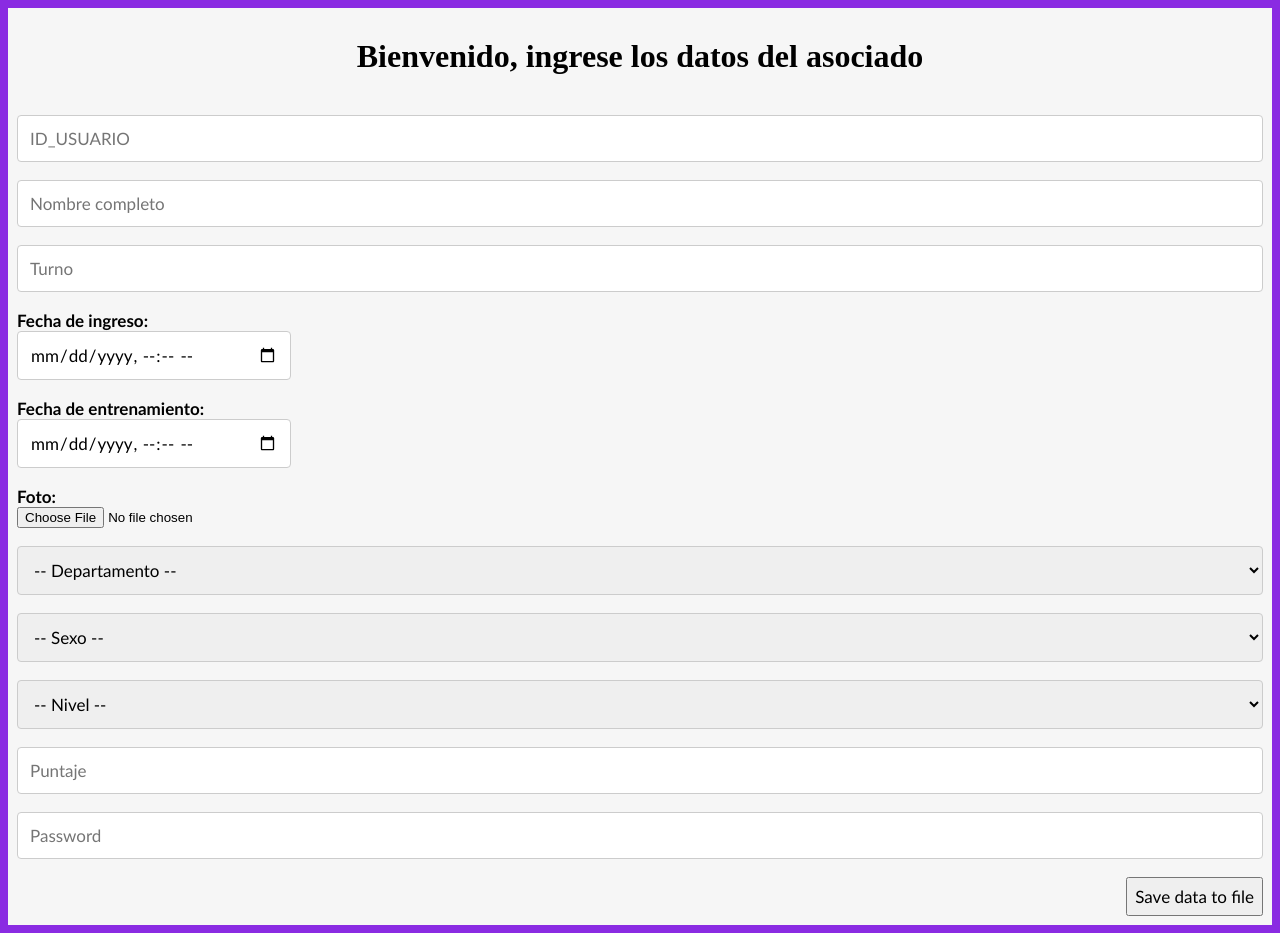
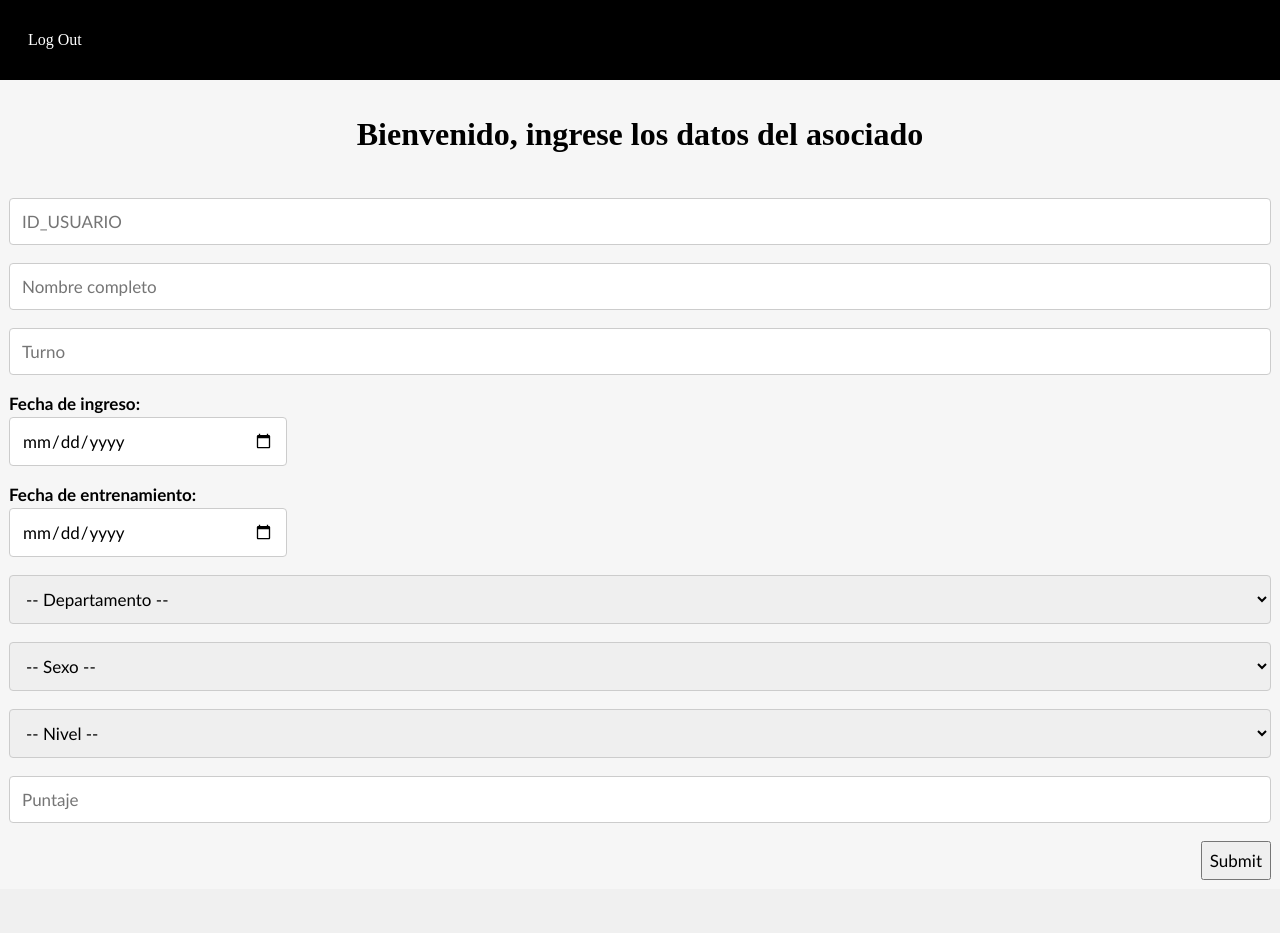
Before and after one commit to Pablo-pixtm-365/web-users, a Flask app: page /login/register in a window 1280 px wide. After the commit the page ends 880 px from the top, so only its background shows below. Run offline with Flask 2, Linux system fonts and the light colour scheme; the visitor is signed in with stand-in values (Sample User, id 1); some libraries are stand-ins or nearby versions.

Commit message:
commit working with send data to the DB and csrf token

```diff
--- a/main.py
+++ b/main.py
@@ -1,5 +1,5 @@
 # Impport the neccesary libraries
-from flask import Flask, render_template, redirect, session, url_for, request, session, flash,  Blueprint
+from flask import Flask, render_template, redirect, url_for, request, flash,  Blueprint
 from sqlalchemy.engine import URL
 from sqlalchemy import create_engine, engine
 from flask_sqlalchemy import SQLAlchemy
@@ -7,13 +7,18 @@ from sqlalchemy.sql import text
 from flask_login import LoginManager, login_user, logout_user, login_required
 from models.entities.user import User
 from models.modeluser import ModelUser
+from flask_wtf.csrf import CSRFProtect
 
 #auth = Blueprint('auth', __name__)
 # Innit the aplication or server
 app = Flask(__name__)
 
 
-connection_string = ""
+connection_string = ('Driver={SQL Server};'
+                      'Server=YOUR SERVER;'
+                      'Database=YOUR DATABASE;'
+                      'UID=YOUR USER;'
+                      'PWD=YOUR PASSWORD')
 
 
 connection_url = URL.create("mssql+pyodbc", query={"odbc_connect": connection_string})
@@ -21,9 +26,10 @@ app.config['SQLALCHEMY_DATABASE_URI'] = connection_url
 #engine = create_engine(connection_url)
 
 app.config['SQLALCHEMY_TRACK_MODIFICATIONS'] = True
+app.config["SESSION_COOKIE_SECURE"] = True
 app.secret_key = "18ff50fc6850b557eb431c4904621292"
 
-
+csrf = CSRFProtect()
 db = SQLAlchemy(app)
 login_manager_app = LoginManager(app)
 #login_manager_app.init_app(app)
@@ -59,21 +65,54 @@ def login():
                 return render_template('account.html')
 
         else:
-            flash("Usuario no encontrado...")
+            flash("Usuario invalido...")
             return render_template('account.html')
             #user  = str(info["usuario"])
 
     return render_template("account.html")
 
 @app.route('/logout')
+@login_required
 def logout():
     logout_user()
     return redirect(url_for('login'))
 
 @app.route('/login/register', methods=['GET', 'POST'])
+@login_required
 def form():
+    if request.method == "POST":
+        if request.form["btn-send"] == "send-data":
+            id_user = int(request.form["id_user"])
+            name = request.form["fullname"]
+            turno = request.form["turno"]
+            enter_date = request.form["enter-date"]
+            train_date = request.form["train-date"]
+            department = request.form["select1"]
+            sex = request.form["select2"]
+            nivel = request.form["select3"]
+            score = int(request.form["score"])
+            query = ("INSERT INTO AsociadosEntrenamiento (ID_usuario, Nombre, Turno, Fecha_ingreso, Fecha_entrenamiento, Departamento, Sexo, Nivel, Puntaje)"
+                    " VALUES (:val1, :val2, :val3, :val4, :val5, :val6, :val7, :val8, :val9)")
+            vals = {"val1":id_user, "val2":name, "val3":turno, "val4":enter_date, "val5":train_date, "val6":department, "val7":sex, "val8":nivel, "val9":score}
+            cursor = db.session.execute(query, vals)
+            db.session.commit()
+            if cursor:
+                return redirect(url_for('form'))
+            else:
+                flash("Missing...")
+
+        #elif request.form[]
+
+        else:
+            pass
     return render_template("index.html")
 
 
+def statuts_401(error):
+    return redirect(url_for('login'))
+
+
 if __name__ == '__main__':
+    csrf.init_app(app)
+    app.register_error_handler(401, statuts_401)
     app.run(debug=True)
--- a/static/styles.css
+++ b/static/styles.css
@@ -4,10 +4,15 @@
 
 body {
     background-color: blueviolet;
+    margin: 0;
+    padding: 0%;
+    font-size: 1em;
+    line-height: 1.5;
+    font-weight: 400;
 
 }
 
-div {
+form div, body .title {
     padding: 9px;
     background-color: #f6f6f6;
     overflow: hidden;
@@ -24,7 +29,7 @@ select {
     border-radius: 4px;
 }
 
-input[type="datetime-local"] {
+input[type="datetime-local"], input[type="date"] {
     font: 17px Calibri;
     width: 22%;
     padding: 12px;
@@ -32,7 +37,7 @@ input[type="datetime-local"] {
     border-radius: 4px;
 }
 
-input[type="button"] {
+button[type="submit"] {
     font: 17px Calibri;
     width: auto;
     float: right;
@@ -59,3 +64,26 @@ h1 {
 form.main-form {
     border-radius: 25px;
 }
+
+
+.principal-header a {
+    color: inherit;
+    text-decoration: inherit;
+}
+
+body .principal-header {
+    padding: 28px;
+    position: sticky;
+    background-color: black;
+    overflow: hidden;
+    z-index: 1000;
+}
+
+.principal-header a {
+    left: -70%;
+    color: white;
+    cursor: pointer;
+    text-underline-position: auto;
+    display: flex;
+    touch-action: manipulation;
+}
--- a/templates/account.html
+++ b/templates/account.html
@@ -25,7 +25,9 @@
         {% endwith %}
         <br>
         <h1>Login Here</h1>
+
         <form class="modal-content animate" action="/login" method="post">
+          <input type="hidden" name="csrf_token" value="{{ csrf_token() }}">
 
           <label for="uname"><b>Username</b></label>
           <input type="text" placeholder="Ingrese el numero del asociado" name="username">
--- a/templates/index.html
+++ b/templates/index.html
@@ -11,42 +11,50 @@
 </head>
 <body>
 
-    <div class="login">
+    <div class="principal-header">
+      <div id="root">
+        <header>
+          <div class="ml-auto">
+            <a class="log-out session" name="log-out-session" value="exit" href="{{ url_for('logout') }}">Log Out</a>
+          </div>
+        </header>
+      </div>
+    </div>
+    <div class="title">
         <h1>Bienvenido, ingrese los datos del asociado</h1>
-
     </div>
     <form action="" method="POST" class="main-form">
         <!--Add few elements to the form-->
         <!--<h1>Save HTML Form data as text File using...</h1> -->
 
         <div>
-          <input type="text" id="txtName" placeholder="ID_USUARIO" />
+          <input type="text" id="txtName" placeholder="ID_USUARIO" name="id_user"/>
         </div>
 
         <div>
-          <input type="text" id="txtAge" placeholder="Nombre completo" />
+          <input type="text" id="txtAge" placeholder="Nombre completo" name="fullname"/>
         </div>
 
         <div>
-          <input type="text" id="txtTurno" placeholder="Turno" />
+          <input type="text" id="txtTurno" placeholder="Turno" name="turno"/>
         </div>
 
         <div>
             <label for="Fecha de ingreso">Fecha de ingreso:</label><br>
-            <input type="datetime-local" id="txtIngreso" placeholder="Fecha de ingreso" />
+            <input type="date" id="txtIngreso" placeholder="Fecha de ingreso" name="enter-date"/>
         </div>
 
         <div>
             <label for="Fecha de entrenamiento">Fecha de entrenamiento:</label><br>
-            <input type="datetime-local" id="txtEntrenamiento" placeholder="Fecha de entrenamiento">
+            <input type="date" id="txtEntrenamiento" placeholder="Fecha de entrenamiento" name="train-date"/>
         </div>
-        <div>
+        <!--<div>
           <label for="upload">Foto:</label><br>
           <input type="file" id="myFile" name="filename" placeholder="Subir foto">
-        </div>
+        </div> -->
         <div>
-            <select>
-                <option selected value="">-- Departamento --</option>
+            <select name="select1">
+                <option value="">-- Departamento --</option>
                 <option value="Pulido">Pulido</option>
                 <option value="Engarce">Engarce</option>
                 <option value="Prepping">Prepping</option>
@@ -55,16 +63,16 @@
         </div>
 
         <div>
-          <select id="idSex">
-            <option selected value="">-- Sexo --</option>
+          <select id="idSex" name="select2">
+            <option value="">-- Sexo --</option>
             <option value="Hombre">Hombre</option>
             <option value="Mujer">Mujer</option>
           </select>
         </div>
 
         <div>
-            <select>
-                <option selected value="">-- Nivel --</option>
+            <select name="select3">
+                <option value="">-- Nivel --</option>
                 <option value="Aprendice">Aprendice</option>
                 <option value="Journeman">Journeman</option>
                 <option value="Master">Master</option>
@@ -72,16 +80,17 @@
         </div>
 
         <div>
-            <input type="text" id="txtPuntaje" placeholder="Puntaje">
+            <input type="text" id="txtPuntaje" placeholder="Puntaje" name="score">
         </div>
 
-        <div>
-          <!--<textarea id="msg" name="msg" placeholder="Write some message ..." style="height: 100px;"></textarea> -->
+        <!--<div>
+          <textarea id="msg" name="msg" placeholder="Write some message ..." style="height: 100px;"></textarea>
           <input type="password" id="password" name="password" placeholder="Password">
-        </div>
+        </div> -->
 
         <div>
-          <input type="button" id="bt" value="Save data to file" onclick="saveFile()" />
+          <!--<input type="button" id="bt" value="Save data to file" onclick="saveFile()" />-->
+          <button id="bt" name="btn-send" type="submit" value="send-data">Submit</button>
         </div>
     </form>
 
```
Also changed, not shown: static/style_account.css (+5 -5 lines), 1 other file.
